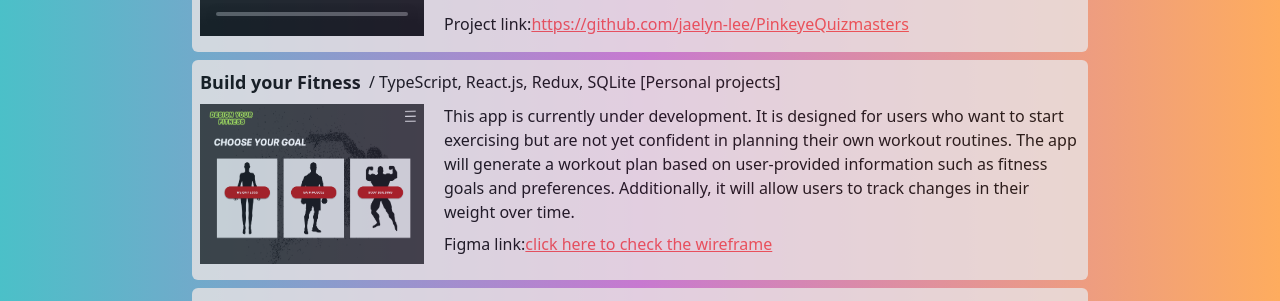
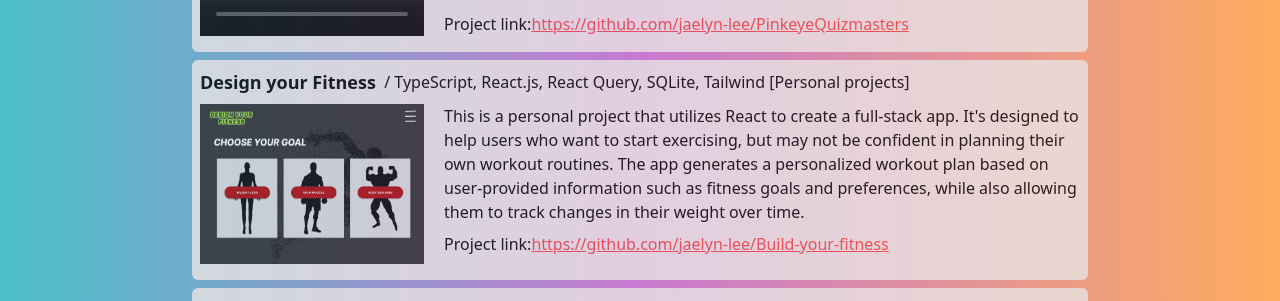
Before and after one commit to jaelyn-lee/jaelyn-lee.github.io, a React (Vite) app: page / in a window 1280 px wide. Shown: the part 1236-1537 px from the top of the page. Built offline with nearby package versions, Linux system fonts and the light colour scheme; grey boxes are pictures that could not be loaded.

Commit message:
update design your fitness app link

```diff
--- a/src/components/BuildYourFitness.tsx
+++ b/src/components/BuildYourFitness.tsx
@@ -2,9 +2,9 @@
   return (
     <div className="bg-background opacity-80 rounded-md p-2 mb-2">
       <div className="sm:flex sm:items-center">
-        <h1 className=" font-semibold text-lg">Build your Fitness</h1>
+        <h1 className=" font-semibold text-lg">Design your Fitness</h1>
         <h1>
-          &nbsp; / TypeScript, React.js, Redux, SQLite [Personal projects]
+          &nbsp; / TypeScript, React.js, React Query, SQLite, Tailwind [Personal projects]
         </h1>
       </div>
       <div className="sm:flex py-2">
@@ -15,20 +15,20 @@
         />
         <div className="pl-5 mb-2">
           <p className="pb-2">
-            This app is currently under development. It is designed for users
-            who want to start exercising but are not yet confident in planning
-            their own workout routines. The app will generate a workout plan
-            based on user-provided information such as fitness goals and
-            preferences. Additionally, it will allow users to track changes in
-            their weight over time.
+            This is a personal project that utilizes React to create a
+            full-stack app. It's designed to help users who want to start
+            exercising, but may not be confident in planning their own workout
+            routines. The app generates a personalized workout plan based on
+            user-provided information such as fitness goals and preferences,
+            while also allowing them to track changes in their weight over time.
           </p>
           <div className="flex items-center">
-            <p>Figma link:</p>
+            <p>Project link: </p>
             <a
-              href="https://www.figma.com/file/9EtZVQj7f2OW3bV9EruC8S/Design-your-fitness?type=design&node-id=0%3A1&mode=design&t=6EJkFzNRnbo6Zlis-1"
+              href="https://github.com/jaelyn-lee/Build-your-fitness"
               className=" text-red-500 underline hover:text-yellow-400"
             >
-              click here to check the wireframe
+              https://github.com/jaelyn-lee/Build-your-fitness
             </a>
           </div>
         </div>
```
